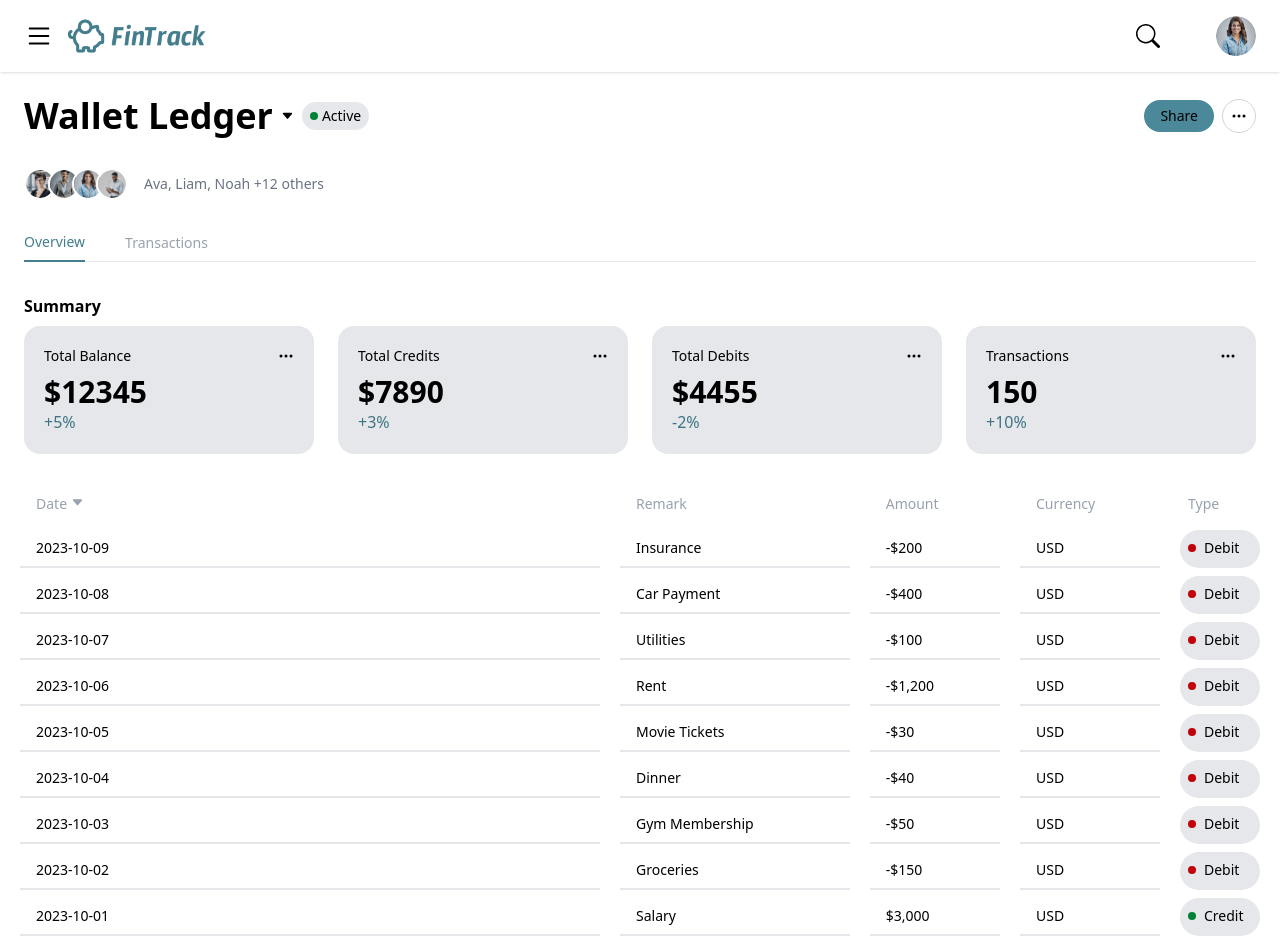
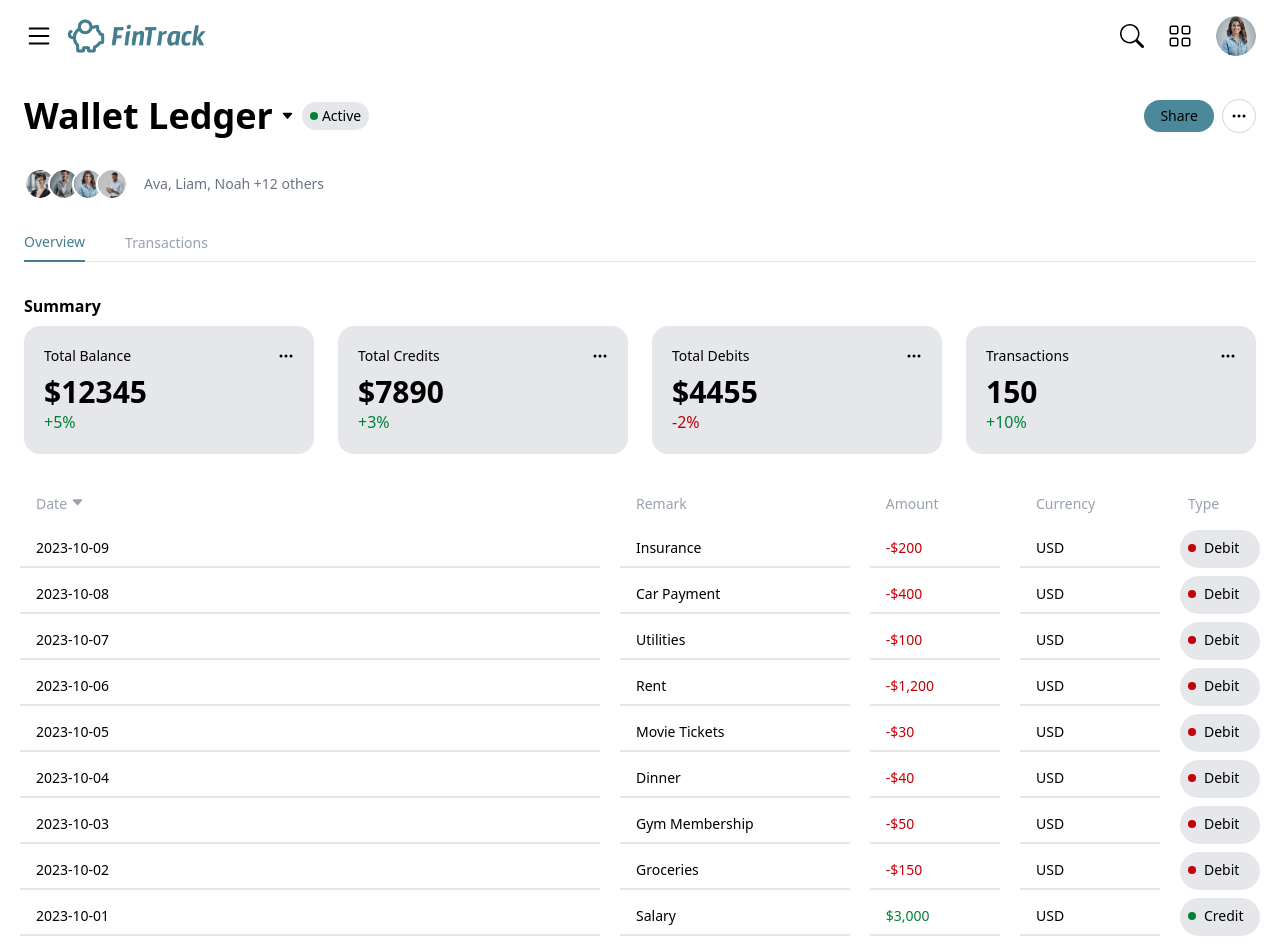
Before and after one commit to dennispaul8/fintrack-assessment, a Next.js app: page /dashboard in a window 1280 px wide. Built offline with nearby package versions, Linux system fonts and the light colour scheme.

Commit message:
fix color for credit and debit

```diff
--- a/src/components/header/Header.tsx
+++ b/src/components/header/Header.tsx
@@ -5,7 +5,7 @@ interface HeaderProps {
 }
 const Header = ({ onToggleSidebar }: HeaderProps) => {
   return (
-    <header className="flex justify-between items-center px-4 sm:px-6 py-4 shadow bg-white">
+    <header className="flex justify-between items-center px-4 sm:px-6 py-4 bg-white">
       {/* Left: Hamburger + Logo */}
       <div className="flex items-center gap-3 text-xl font-bold">
         <button
@@ -31,8 +31,8 @@ const Header = ({ onToggleSidebar }: HeaderProps) => {
       </div>
 
       {/* Right: Actions */}
-      <div className="flex items-center gap-4">
-        {/* Hide buttons on smaller screens */}
+      <div className="flex items-center">
+        <div className="flex items-center gap-6">
           <button className="hidden sm:block">
             <svg
               xmlns="http://www.w3.org/2000/svg"
@@ -45,6 +45,21 @@ const Header = ({ onToggleSidebar }: HeaderProps) => {
               <path d="M11.742 10.344a6.5 6.5 0 1 0-1.397 1.398h-.001q.044.06.098.115l3.85 3.85a1 1 0 0 0 1.415-1.414l-3.85-3.85a1 1 0 0 0-.115-.1zM12 6.5a5.5 5.5 0 1 1-11 0 5.5 5.5 0 0 1 11 0" />
             </svg>
           </button>
+
+          <button className="hidden sm:block">
+            <svg
+              xmlns="http://www.w3.org/2000/svg"
+              width="24"
+              height="24"
+              fill="currentColor"
+              className="bi bi-grid"
+              viewBox="0 0 16 16"
+            >
+              <path d="M1 2.5A1.5 1.5 0 0 1 2.5 1h3A1.5 1.5 0 0 1 7 2.5v3A1.5 1.5 0 0 1 5.5 7h-3A1.5 1.5 0 0 1 1 5.5zM2.5 2a.5.5 0 0 0-.5.5v3a.5.5 0 0 0 .5.5h3a.5.5 0 0 0 .5-.5v-3a.5.5 0 0 0-.5-.5zm6.5.5A1.5 1.5 0 0 1 10.5 1h3A1.5 1.5 0 0 1 15 2.5v3A1.5 1.5 0 0 1 13.5 7h-3A1.5 1.5 0 0 1 9 5.5zm1.5-.5a.5.5 0 0 0-.5.5v3a.5.5 0 0 0 .5.5h3a.5.5 0 0 0 .5-.5v-3a.5.5 0 0 0-.5-.5zM1 10.5A1.5 1.5 0 0 1 2.5 9h3A1.5 1.5 0 0 1 7 10.5v3A1.5 1.5 0 0 1 5.5 15h-3A1.5 1.5 0 0 1 1 13.5zm1.5-.5a.5.5 0 0 0-.5.5v3a.5.5 0 0 0 .5.5h3a.5.5 0 0 0 .5-.5v-3a.5.5 0 0 0-.5-.5zm6.5.5A1.5 1.5 0 0 1 10.5 9h3a1.5 1.5 0 0 1 1.5 1.5v3a1.5 1.5 0 0 1-1.5 1.5h-3A1.5 1.5 0 0 1 9 13.5zm1.5-.5a.5.5 0 0 0-.5.5v3a.5.5 0 0 0 .5.5h3a.5.5 0 0 0 .5-.5v-3a.5.5 0 0 0-.5-.5z" />
+            </svg>
+          </button>
+        </div>
+
         <button className="hidden sm:block">
           <svg
             xmlns="http://www.w3.org/2000/svg"
--- a/src/components/summarycards/SummaryCard.tsx
+++ b/src/components/summarycards/SummaryCard.tsx
@@ -24,7 +24,11 @@ const SummaryCard = ({ title, amount, change }: Props) => {
         </span>
       </p>
       <h2 className="text-2xl md:text-3xl font-bold">{amount}</h2>
-      <p className="text-[#3E7383] font-medium">
+      <p
+        className={`text-[#3E7383] font-medium ${
+          isPositive ? "text-green-700" : "text-red-700"
+        }`}
+      >
         {isPositive ? "+" : ""}
         {change}%
       </p>
--- a/src/components/transactiontable/TransactionRow.tsx
+++ b/src/components/transactiontable/TransactionRow.tsx
@@ -11,7 +11,11 @@ const TransactionRow = ({ tx }: Props) => {
     <tr className="bg-white text-sm md:text-md ">
       <td className="px-4 py-2 border-b-2 border-gray-200 ">{tx.date}</td>
       <td className="px-4 py-2 border-b-2 border-gray-200">{tx.remark}</td>
-      <td className="px-4 py-2 border-b-2 border-gray-200">
+      <td
+        className={`px-4 py-2 border-b-2 border-gray-200 ${
+          isCredit ? "text-green-700" : "text-red-700"
+        }`}
+      >
         {tx.amount < 0 ? "-" : ""}${Math.abs(tx.amount).toLocaleString()}
       </td>
       <td className="px-4 py-2 border-b-2 border-gray-200">{tx.currency}</td>
```
Lines whose indentation alone changed are shown as unchanged.
